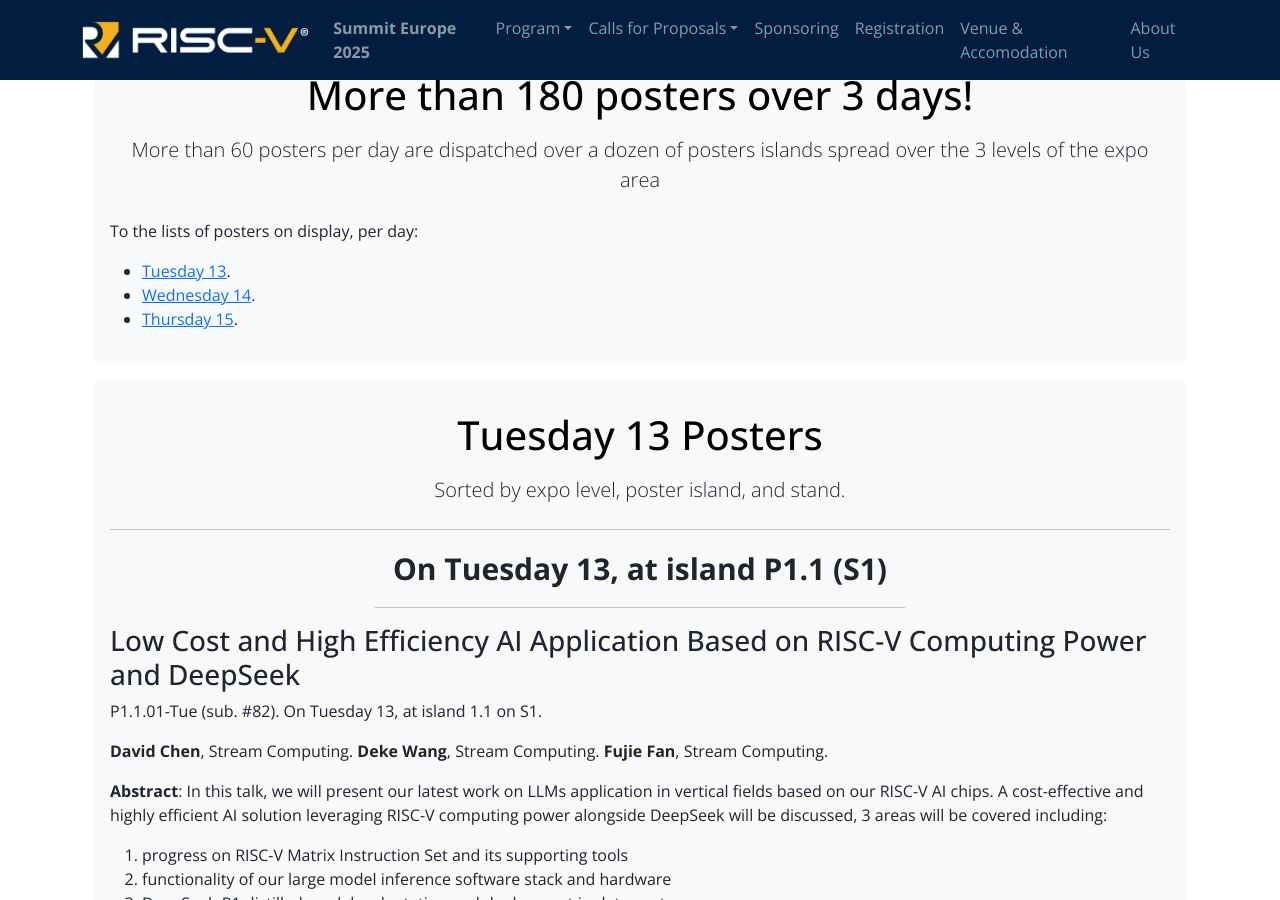
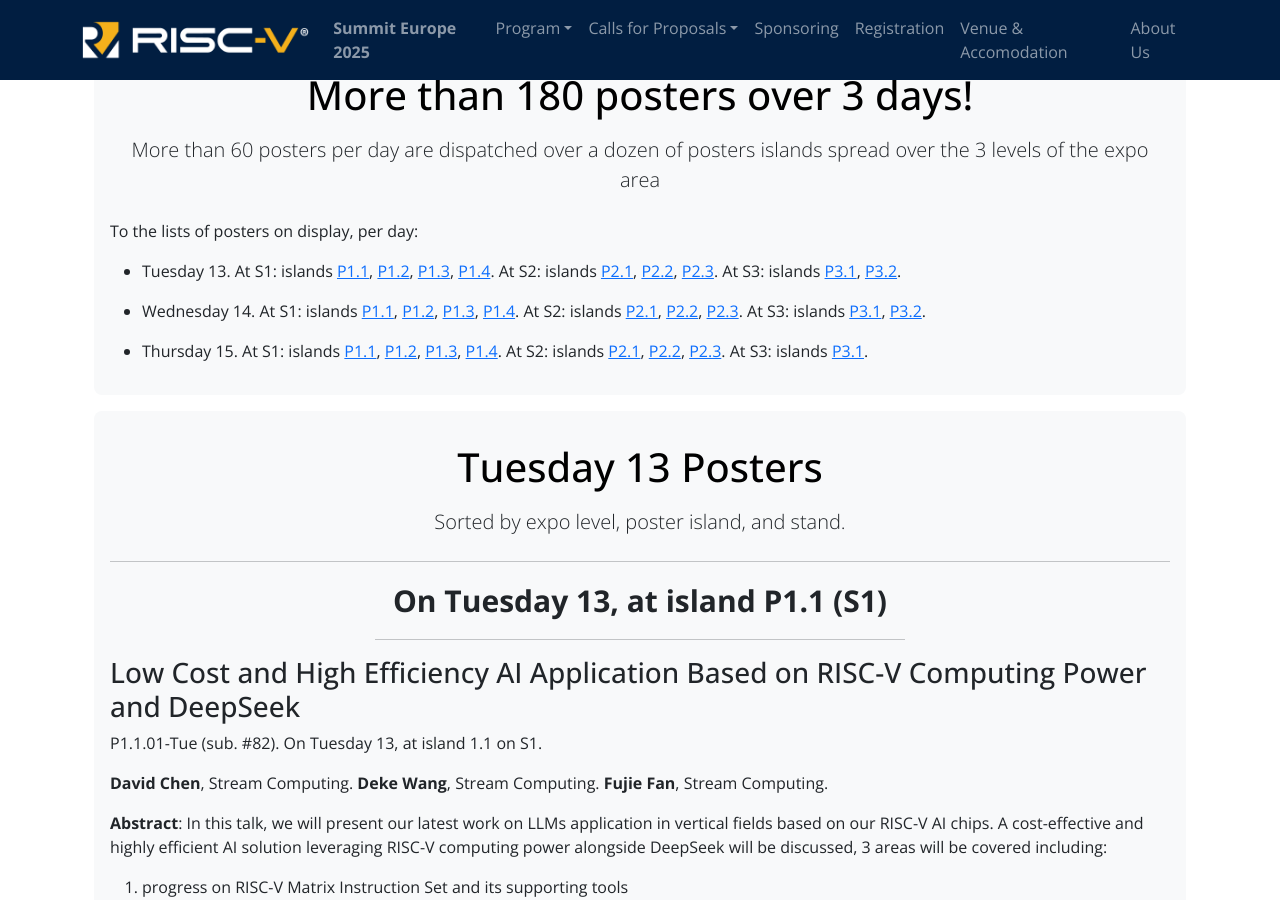
Before and after one commit to riscv-europe/summit-website-development, a Jekyll site: the page built from summit/2025/posters.md, in a window 1280 px wide and 900 px high, scrolled down 674 px. Built offline with Jekyll 4.4.1, drawn with Linux system fonts in a browser that asks for light colours.

Commit message:
Add: generate posters summary per day.

```diff
--- a/summit/2025/posters.md
+++ b/summit/2025/posters.md
@@ -52,11 +52,18 @@
 %}
 
 To the lists of posters on display, per day:
-<ul>
-<li><a href="#Tue">Tuesday 13</a>.</li>
-<li><a href="#Wed">Wednesday 14</a>.</li>
-<li><a href="#Thu">Thursday 15</a>.</li>
-</ul>
+
+{% assign day = "Tue" %}
+{% assign dayLong = "Tuesday 13" %}
+{% include summit25posters-islands.md day=day dayLong=dayLong %}
+
+{% assign day = "Wed" %}
+{% assign dayLong = "Wednesday 14" %}
+{% include summit25posters-islands.md day=day dayLong=dayLong %}
+
+{% assign day = "Thu" %}
+{% assign dayLong = "Thursday 15" %}
+{% include summit25posters-islands.md day=day dayLong=dayLong %}
 
 {% include jumboboxend.html %}
 
```
